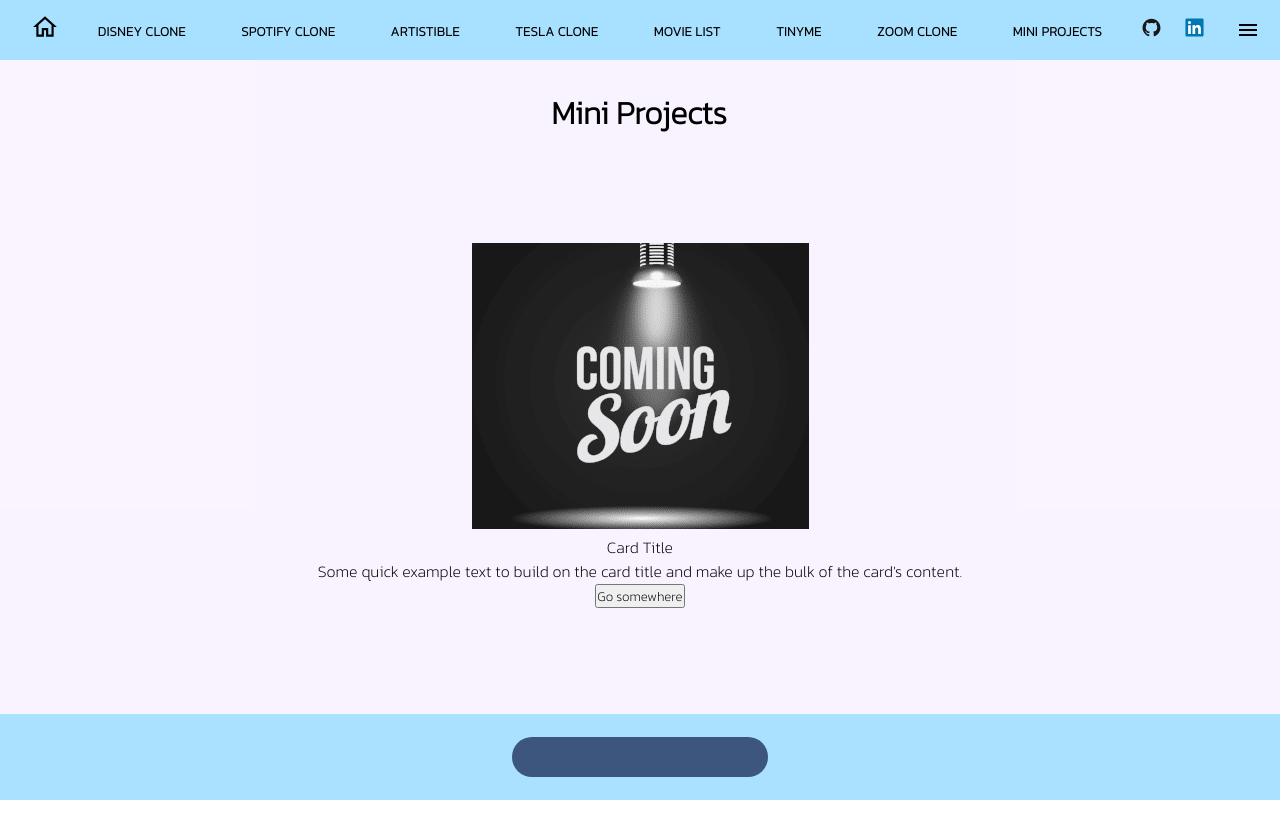
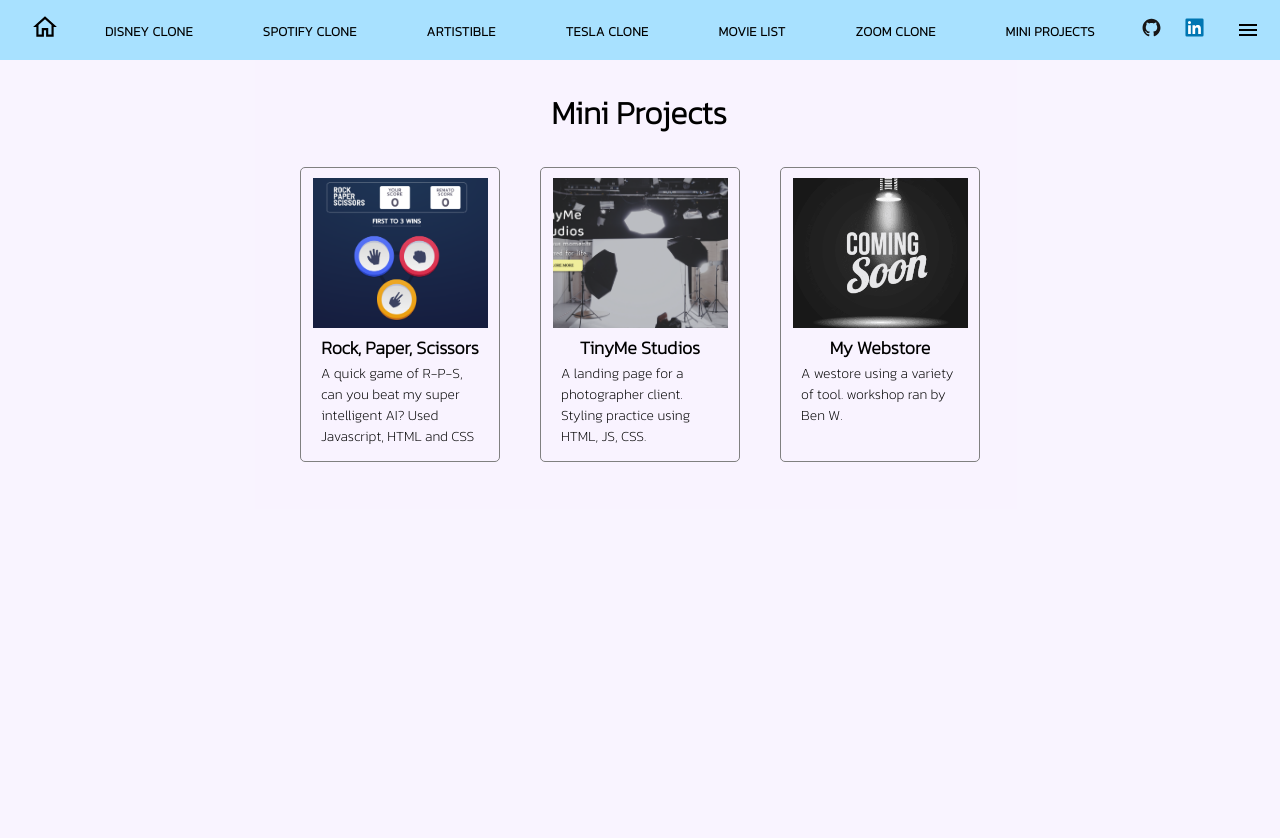
Before and after one commit to Netsujr/renato-react-portfolio, a React (Create React App) app: page /mini-projects in a window 1280 px wide. Shown: the top 838 px of the page. Before the commit the page ends 800 px from the top, so only its background shows below. Built offline with nearby package versions, Linux system fonts and the light colour scheme.

Commit message:
move tinyme to mini projects, styled cards

```diff
--- a/src/App.js
+++ b/src/App.js
@@ -7,7 +7,7 @@ import SpotifyClone from './components/projects/SpotifyClone';
 import Artistible from './components/projects/Artistible';
 import TeslaClone from './components/projects/TeslaClone';
 import MovieList from './components/projects/MovieList';
-import TinyMe from './components/projects/TinyMe';
+// import TinyMe from './components/projects/TinyMe';
 import ZoomClone from './components/projects/ZoomClone';
 import MiniProjects from './components/projects/MiniProjects';
 import { BrowserRouter as Router, Routes, Route } from 'react-router-dom';
@@ -49,12 +49,12 @@ function App() {
               leftBtnText={<a href="http://renato-movie-list.herokuapp.com" alt="visitSite" target="_blank" rel="noreferrer">Visit Site</a>}
               rightBtnText={<a href="https://github.com/Netsujr/rails-watch-list" alt="visitGH" target="_blank" rel="noreferrer">Visit Github Repository</a>} />
           } />
-
+{/*
           <Route exact path="/tinyme" element={
             <TinyMe
               leftBtnText={<a href="https://reverent-hermann-98a8cb.netlify.app/" alt="visitSite" target="_blank" rel="noreferrer">Visit Site</a>}
               rightBtnText={<a href="https://github.com/Netsujr/TinymeStudios" alt="visitGH" target="_blank" rel="noreferrer">Visit Github Repository</a>} />
-          } />
+          } /> */}
 
           <Route exact path="/zoom" element={
             <ZoomClone
--- a/src/components/Header.js
+++ b/src/components/Header.js
@@ -23,7 +23,6 @@ function Header() {
         <a href="/artistible"><span>Artistible</span></a>
         <a href="/tesla"><span>Tesla Clone</span></a>
         <a href="/movielist"><span>Movie List</span></a>
-        <a href="/tinyme"><span>TinyMe</span></a>
         <a href="/zoom"><span>Zoom CLone</span></a>
         <a href="/mini-projects"><span id="mp" >Mini Projects</span></a>
         {/* <a href="#"><span>Mini Projects</span></a> */}
@@ -49,7 +48,6 @@ function Header() {
         <a href="/artistible"><li>Artistible</li></a>
         <a href="/tesla"><li>Tesla Clone</li></a>
         <a href="/movielist"><li>Movie List</li></a>
-        <a href="/tinyme"><li>TinyMe</li></a>
         <a href="/zoom"><li>Zoom CLone</li></a>
         <a href="/mini-projects"><li>Mini Projects</li></a>
         {/* <li><a href="#"></a>Mini Projects</li> */}
--- a/src/components/projects/MiniProjects.js
+++ b/src/components/projects/MiniProjects.js
@@ -1,16 +1,8 @@
 import React from 'react';
 import styled from 'styled-components';
-import Button from 'react-bootstrap/Button';
-import Card from 'react-bootstrap/Card';
 import comingSoon from "../../images/comingsoon.png";
-// import Fade from 'react-reveal/Fade';
-
-
-// import HerokuIcon from "../images/Icons/heroku-original-wordmark.svg";
-// const gif = {
-//   running: "../images/gifs/mm-running.gif",
-//   finished: "../images/gifs/mm-finished.gif"
-// }
+import rps from "../../images/MiniProjects/Rock-paper-scissors.png";
+import tm1 from "../../images/TinyMe/one.png";
 
 
 function Section({ leftBtnText, rightBtnText }) {
@@ -36,46 +28,75 @@ function Section({ leftBtnText, rightBtnText }) {
       <ItemText>
         <h1>Mini Projects</h1>
       </ItemText>
-      <Card>
-        <img src={comingSoon} alt="" />
+      <Cards>
         <CardBody>
-          <CardTitle>Card Title</CardTitle>
+          <img src={rps} alt="" />
+          <CardTitle>
+            <h4>Rock, Paper, Scissors</h4>
+          </CardTitle>
           <CardDesc>
-            Some quick example text to build on the card title and make up the bulk of
-            the card's content.
+            <p>A quick game of R-P-S, can you beat my super intelligent AI? Used Javascript, HTML and CSS</p>
           </CardDesc>
-          <Button variant="primary">Go somewhere</Button>
         </CardBody>
-      </Card>
-      <Buttons>
-        <ButtonGroup>
-          <LeftButton>
-            {leftBtnText}
-          </LeftButton>
-          {rightBtnText &&
-            <RightButton>
-              {rightBtnText}
-            </RightButton>
-          }
-        </ButtonGroup>
-      </Buttons>
+        <CardBody>
+          <img src={tm1} alt="" />
+          <CardTitle>
+            <h4>TinyMe Studios</h4>
+          </CardTitle>
+          <CardDesc>
+            <p>A landing page for a photographer client. Styling practice using HTML, JS, CSS.</p>
+          </CardDesc>
+        </CardBody>
+        <CardBody>
+          <img src={comingSoon} alt="" />
+          <CardTitle>
+            <h4>My Webstore</h4>
+          </CardTitle>
+          <CardDesc>
+            <p>A westore using a variety of tool. workshop ran by Ben W.</p>
+          </CardDesc>
+        </CardBody>
+      </Cards>
     </Wrap>
   );
 }
 
 export default Section;
 
+const Cards = styled.div`
+  /* border: 1px solid orange; */
+  width: 100vw;
+  height: 100vh;
+  display: flex;
+  justify-content: center;
+  margin-top: 10px;
+  `;
+
 const CardBody = styled.div`
+  border: 1px solid gray;
+  max-width: 200px;
+  max-height: 295px;
+  margin: 20px;
+  padding: 10px;
+  border-radius: 5px;
 
-`;
+  img {
+    width: 175px;
+    height: 150px;
+    object-fit: cover;
+  }
+  `;
 
 const CardTitle = styled.div`
-
-`;
+  margin-bottom: 2px;
+  `;
 
 const CardDesc = styled.div`
-
-`;
+  p {
+    text-align: start;
+    padding: 0px 10px;
+  }
+  `;
 
 const Wrap = styled.div`
   max-width: 100vw;
@@ -106,52 +127,3 @@ h1{
   }
 }
 `
-
-const ButtonGroup = styled.div`
-display: flex;
-margin: 15px 10px;
-cursor: pointer;
-@media (max-width : 768px) {
-  flex-direction: column;
-}
-`
-
-const LeftButton = styled.div`
-background-color: rgba(9, 21, 64, 0.8);
-height: 40px;
-width: 256px;
-display: flex;
-justify-content: center;
-align-items: center;
-/* border: 0.1px solid black; */
-border-radius: 100px;
-opacity: 0.85;
-text-transform: uppercase;
-font-size: 12px;
-margin: 8px;
-transition: all 250ms ease;
-
-& a {
-  color: white;
-  text-decoration: none;
-}
-
-&:hover {
-  background-color: rgba(9, 21, 64, 0.9);
-}
-`;
-
-const RightButton = styled(LeftButton)`
-`;
-
-const Buttons = styled.div`
-/* border: 2px solid green; */
-width: 100vw;
-display: flex;
-justify-content: center;
-background: rgba(48, 197, 255, 0.4);
-@media (max-width : 768px) {
-  max-width: 100%;
-  margin-top: 20px;
-}
-`;
--- a/src/components/projects/TinyMe.js
+++ b/src/components/projects/Un-used/TinyMe.js
@@ -1,6 +1,6 @@
 import React from 'react';
 import styled from 'styled-components';
-import ImgSlider from '../ImgSlider';
+import ImgSlider from '../../ImgSlider';
 import Fade from 'react-reveal/Fade';
 import tm1 from "../../images/TinyMe/one.png";
 import tm2 from "../../images/TinyMe/two.png";
```
